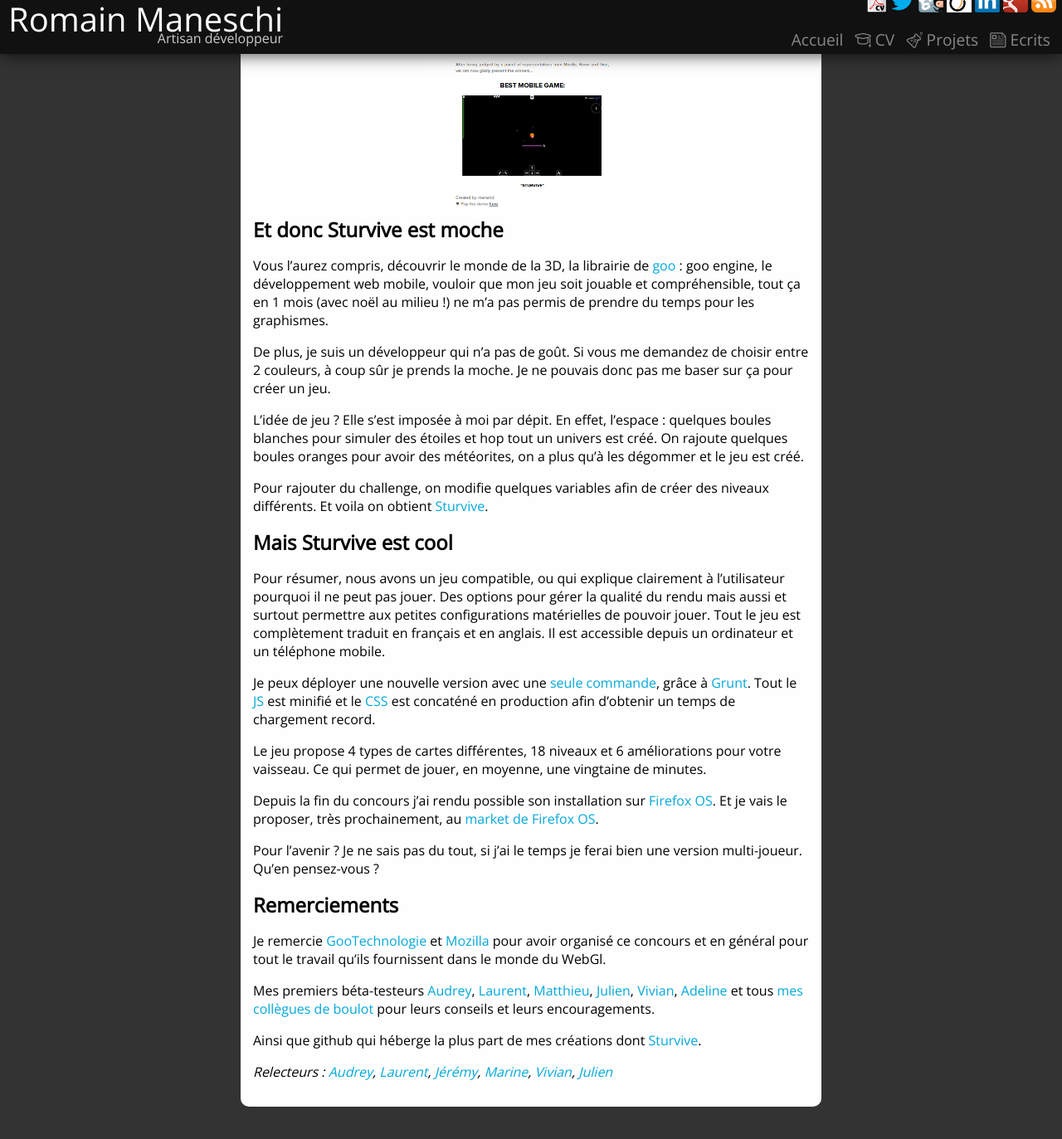
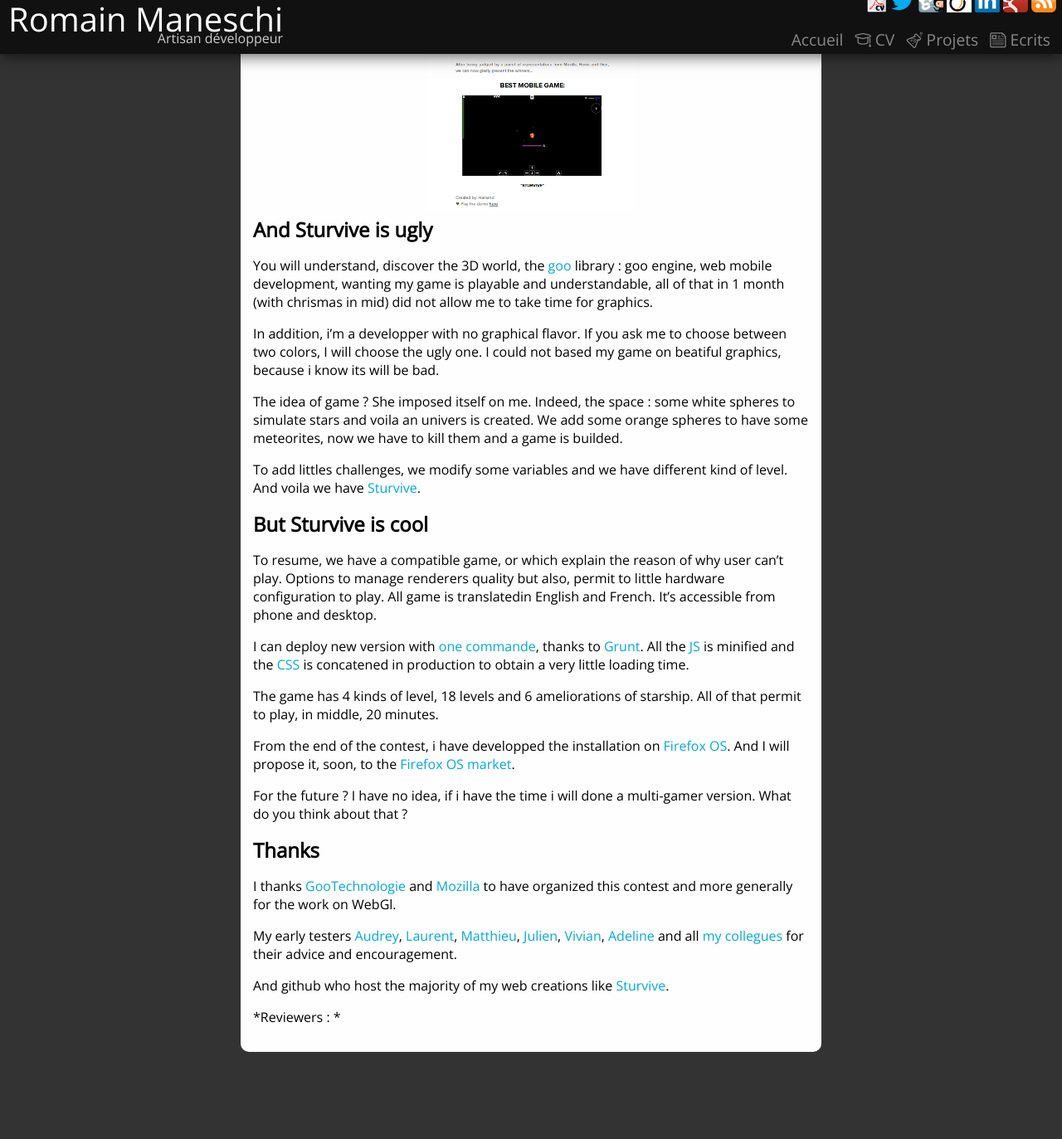
Before and after one commit to manland/manland.github.com, a Jekyll site: the page built from _posts/2014-12-03-article-sturvive-en.md, in a window 1280 px wide and 1400 px high, scrolled down 2462 px. Shown: the top 1373 px of the window at 83% size. Built offline with Jekyll 4.4.1, drawn with Linux system fonts in a browser that asks for light colours; some of the changed text lies outside the part shown.

Commit message:
update english sturvive

```diff
--- a/_posts/2014-12-03-article-sturvive-en.md
+++ b/_posts/2014-12-03-article-sturvive-en.md
@@ -3,10 +3,10 @@ layout: post
 title: Why Sturvive is ugly but really cool ?
 category: brouillon
 tags: [javascript, vanilla-js, jeu, 3D, webgl, concours, english]
-resume: The story of the game, wich is ugly but wich won the goo mozilla contest.
+resume: The story of the game, which is ugly but which won the goo mozilla contest.
 images: ["/img/article/sturviveisugly/win1.png"]
 ---
-This article wants to explain why [Sturvive](http://manland.github.io/sturvive/) has a graphical so ugly but also what are it's goods points.
+This article explains why [Sturvive](http://manland.github.io/sturvive/) has a graphical so ugly but also what are it's goods points.
 
 ##What's a game ?
 
@@ -29,64 +29,64 @@ No, for me be compatible, is to push the limits on what we can do with what we h
 How many times I have found websites where the page is definitively white and empty ? How frustrating! To avoid this I have developped a [compatibility](https://github.com/manland/sturvive/blob/master/app/src/util/CompatibilityUtil.js) page. It's very easy to realise and with it all users can have a answer clear and direct on its troubles.
 
 <center>
-<img title="page compatibilité" src="/img/article/sturviveisugly/compatibilityFr.png">
+<img title="page compatibilité" src="/img/article/sturviveisugly/compatibilityEn.png">
 </center>
 
-I have already realised a same page on a [previous game](http://froggies.github.io/game-off-2013/), now I add one on all my projects, and also in my professional projects.
+I have already realised a same page on a [previous game](http://froggies.github.io/game-off-2013/#en), now I add one on all my projects, and also in my professional projects.
 
 Then, the compatibility must allow to old computers to run the game. I have an old PC, old... it's relative. It has 3 years, for me it's not old ! From a developer, lover of all last technologies is strange but i want an old computer, like mine, displays a simple 3d game. If for that, i need to decrease the number of meshes, decrease the canvas size, anyway the ultimate goal is to play.
 
 <center>
-<img title="page options" src="/img/article/sturviveisugly/optionFr.png">
+<img title="page options" src="/img/article/sturviveisugly/optionEn.png">
 </center>
 
-##Le joueur doit comprendre le jeu
+##The player must understood the game
 
-Quoi de plus frustrant que d'avoir un magnifique jeu mais où on ne comprend rien ? Avec [Sturvive](http://manland.github.io/sturvive/), je ne suis pas arrivé à ce que le jeu se comprenne de lui même. Par contre j'ai rajouté une aide très descriptive, malheureusement peu de joueurs lisent l'aide.
+What's more frustrating than have a beatiful but ununderstandable game ? With [Sturvive](http://manland.github.io/sturvive/), I don't succeeded to realise a game self-understanding. But I have added a descriptive help, unfortunately the players don't read help.
 
 <center>
-<img title="page aides" src="/img/article/sturviveisugly/aideFr.png">
+<img title="page aides" src="/img/article/sturviveisugly/aideEn.png">
 </center>
 
-Comme 2ème solution j'ai créé des niveaux d'entrainement, il manque un petit tutorial in-game pour que le joueur soit guidé tout au long de sa progression, mais je n'ai clairement pas eu assez de temps.
+For a second solution i have created three training levels, is missing a little in-game tutorial so that the player should be guided throughout its progression, but I haven't had the time to do this.
 
-Enfin, sur la version PC, où il y a un peu plus de place, j'ai rajouté des indications visuelles, mais entre nous c'est tellement moche que j'aurais pu m'abstenir, surtout si j'avais su que tous les [screenshots](http://blog.gootechnologies.com/post/75475795798/the-winners-of-the-mozilla-goo-game-creator) seraient fait sur PC :D
+At last, in the desktop version, where there are a little more space, I have added some visuals indicators, but between us it's so ugly than I should do nothing, especially if I had known that all [screenshots](http://blog.gootechnologies.com/post/75475795798/the-winners-of-the-mozilla-goo-game-creator) was done on Desktop :D
 
 <center>
 <img title="annonces résultats" src="/img/article/sturviveisugly/win.png">
 </center>
 
-##Et donc Sturvive est moche
+##And Sturvive is ugly
 
-Vous l'aurez compris, découvrir le monde de la 3D, la librairie de [goo](www.gootechnologies.com) : goo engine, le développement web mobile, vouloir que mon jeu soit jouable et compréhensible, tout ça en 1 mois (avec noël au milieu !) ne m'a pas permis de prendre du temps pour les graphismes.
+You will understand, discover the 3D world, the [goo](www.gootechnologies.com) library : goo engine, web mobile development, wanting my game is playable and understandable, all of that in 1 month (with chrismas in mid) did not allow me to take time for graphics.
 
-De plus, je suis un développeur qui n'a pas de goût. Si vous me demandez de choisir entre 2 couleurs, à coup sûr je prends la moche. Je ne pouvais donc pas me baser sur ça pour créer un jeu.
+In addition, i'm a developper with no graphical flavor. If you ask me to choose between two colors, I will choose the ugly one. I could not based my game on beatiful graphics, because i know its will be bad.
 
-L'idée de jeu ? Elle s'est imposée à moi par dépit. En effet, l'espace : quelques boules blanches pour simuler des étoiles et hop tout un univers est créé. On rajoute quelques boules oranges pour avoir des météorites, on a plus qu'à les dégommer et le jeu est créé.
+The idea of game ? She imposed itself on me. Indeed, the space : some white spheres to simulate stars and voila an univers is created. We add some orange spheres to have some meteorites, now we have to kill them and a game is builded.
 
-Pour rajouter du challenge, on modifie quelques variables afin de créer des niveaux différents. Et voila on obtient [Sturvive](http://manland.github.io/sturvive/).
+To add littles challenges, we modify some variables and we have different kind of level. And voila we have [Sturvive](http://manland.github.io/sturvive/).
 
-##Mais Sturvive est cool
+##But Sturvive is cool
 
-Pour résumer, nous avons un jeu compatible, ou qui explique clairement à l'utilisateur pourquoi il ne peut pas jouer.
-Des options pour gérer la qualité du rendu mais aussi et surtout permettre aux petites configurations matérielles de pouvoir jouer.
-Tout le jeu est complètement traduit en français et en anglais.
-Il est accessible depuis un ordinateur et un téléphone mobile.
+To resume, we have a compatible game, or which explain the reason of why user can't play.
+Options to manage renderers quality but also, permit to little hardware configuration to play.
+All game is translatedin English and French.
+It's accessible from phone and desktop.
 
-Je peux déployer une nouvelle version avec une [seule commande](https://github.com/manland/sturvive/blob/master/Gruntfile.js#L205), grâce à [Grunt](http://gruntjs.com/). Tout le [JS](https://github.com/manland/sturvive/blob/gh-pages/Sturvive-0.0.1.js) est minifié et le [CSS](https://github.com/manland/sturvive/blob/gh-pages/stylesheet/Sturvive-0.0.1.css) est concaténé en production afin d'obtenir un temps de chargement record.
+I can deploy new version with [one commande](https://github.com/manland/sturvive/blob/master/Gruntfile.js#L205), thanks to [Grunt](http://gruntjs.com/). All the [JS](https://github.com/manland/sturvive/blob/gh-pages/Sturvive-0.0.1.js) is minified and the [CSS](https://github.com/manland/sturvive/blob/gh-pages/stylesheet/Sturvive-0.0.1.css) is concatened in production to obtain a very little loading time.
 
-Le jeu propose 4 types de cartes différentes, 18 niveaux et 6 améliorations pour votre vaisseau. Ce qui permet de jouer, en moyenne, une vingtaine de minutes.
+The game has 4 kinds of level, 18 levels and 6 ameliorations of starship. All of that permit to play, in middle, 20 minutes.
 
-Depuis la fin du concours j'ai rendu possible son installation sur [Firefox OS](http://www.mozilla.org/fr/firefox/os/). Et je vais le proposer, très prochainement, au [market de Firefox OS](https://marketplace.firefox.com).
+From the end of the contest, i have developped the installation on [Firefox OS](http://www.mozilla.org/fr/firefox/os/). And I will propose it, soon, to the [Firefox OS market](https://marketplace.firefox.com).
 
-Pour l'avenir ? Je ne sais pas du tout, si j'ai le temps je ferai bien une version multi-joueur. Qu'en pensez-vous ?
+For the future ? I have no idea, if i have the time i will done a multi-gamer version. What do you think about that ?
 
-##Remerciements
+##Thanks
 
-Je remercie [GooTechnologie](www.gootechnologies.com) et [Mozilla](http://www.mozilla.org/) pour avoir organisé ce concours et en général pour tout le travail qu'ils fournissent dans le monde du WebGl.
+I thanks [GooTechnologie](www.gootechnologies.com) and [Mozilla](http://www.mozilla.org/) to have organized this contest and more generally for the work on WebGl.
 
-Mes premiers béta-testeurs [Audrey](https://twitter.com/udr3y/), [Laurent](https://twitter.com/_LaurentDufour), [Matthieu](https://twitter.com/Mattrio23), [Julien](https://twitter.com/studiodev), [Vivian](https://twitter.com/vp3n), [Adeline](https://twitter.com/adedib/) et tous [mes collègues de boulot](http://itkweb.github.io/site-h-day/equipe.html) pour leurs conseils et leurs encouragements.
+My early testers [Audrey](https://twitter.com/udr3y/), [Laurent](https://twitter.com/_LaurentDufour), [Matthieu](https://twitter.com/Mattrio23), [Julien](https://twitter.com/studiodev), [Vivian](https://twitter.com/vp3n), [Adeline](https://twitter.com/adedib/) and all [my collegues](http://itkweb.github.io/site-h-day/equipe.html) for their advice and encouragement.
 
-Ainsi que github qui héberge la plus part de mes créations dont [Sturvive](http://manland.github.io/sturvive/).
+And github who host the majority of my web creations like [Sturvive](http://manland.github.io/sturvive/).
 
-*Relecteurs : [Audrey](https://twitter.com/udr3y/), [Laurent](https://twitter.com/_LaurentDufour), [Jérémy](http://itkweb.github.io/site-h-day/equipes/2013/10/07/jeremy.html), [Marine](http://itkweb.github.io/site-h-day/equipes/2013/09/09/marine.html), [Vivian](https://twitter.com/vp3n), [Julien](https://twitter.com/studiodev)*
+*Reviewers : *
```
Also changed, not shown: _posts/2014-03-02-article-sturvive.md (+1 -1 lines).
